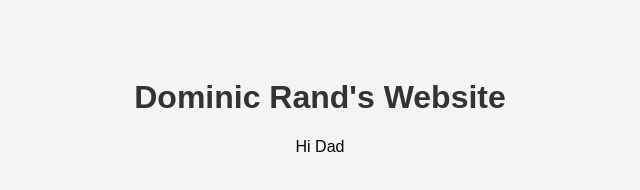
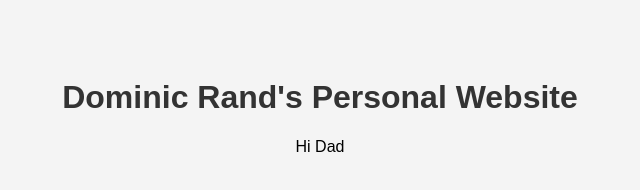
Before and after one commit to TheDominator54/DomCom, a plain HTML site: page index.html in a window 1280 px wide. Shown: the whole page, without its empty margins (320-960 px from the left). Drawn offline with Linux system fonts and the light colour scheme.

Commit message:
change title

```diff
--- a/index.html
+++ b/index.html
@@ -3,7 +3,7 @@
 <head>
     <meta charset="UTF-8">
     <meta name="viewport" content="width=device-width, initial-scale=1.0">
-    <title>Dominic Rand's Personal Website</title>
+    <title>Dominic Rand's Website</title>
     <style>
         body {
             font-family: Arial, sans-serif;
@@ -17,7 +17,7 @@
     </style>
 </head>
 <body>
-    <h1>Dominic Rand's Website</h1>
+    <h1>Dominic Rand's Personal Website</h1>
     <p>Hi Dad</p>
 </body>
 </html>
```
